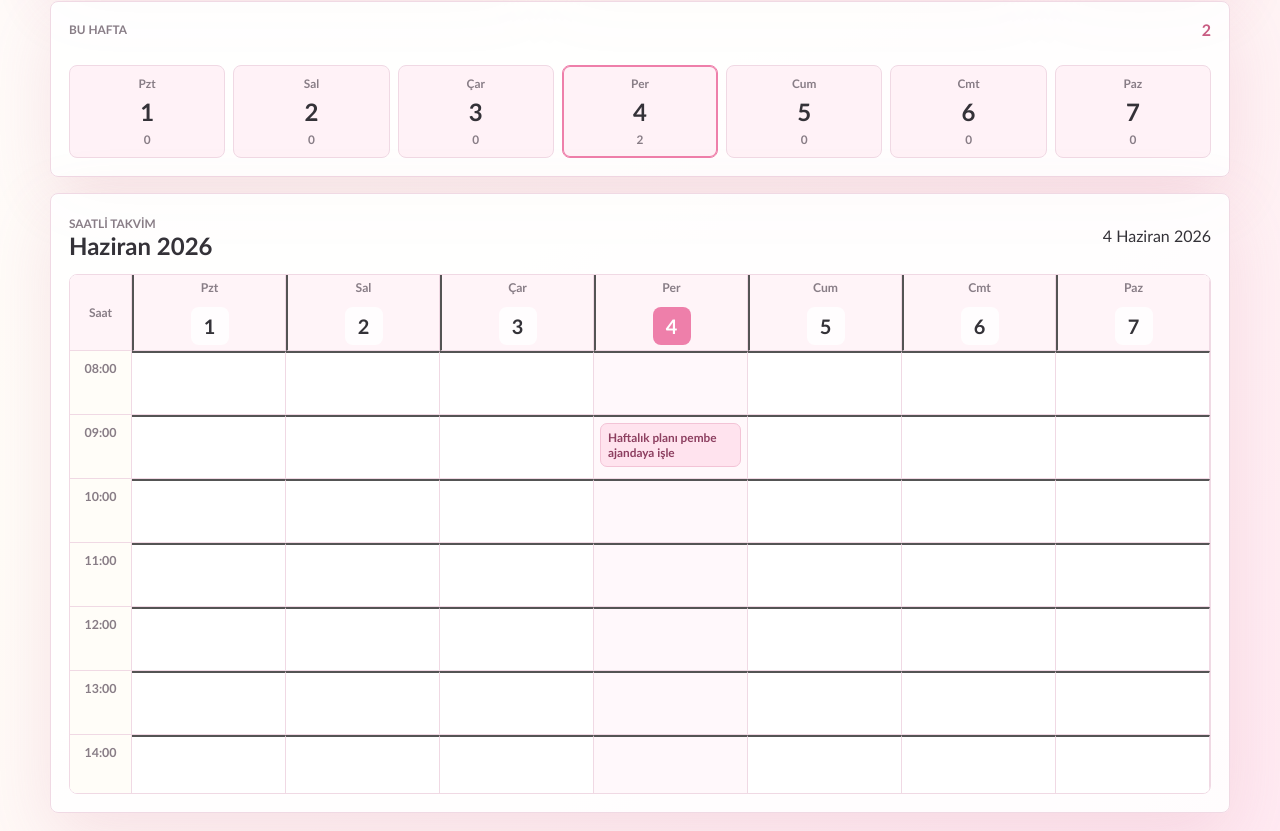
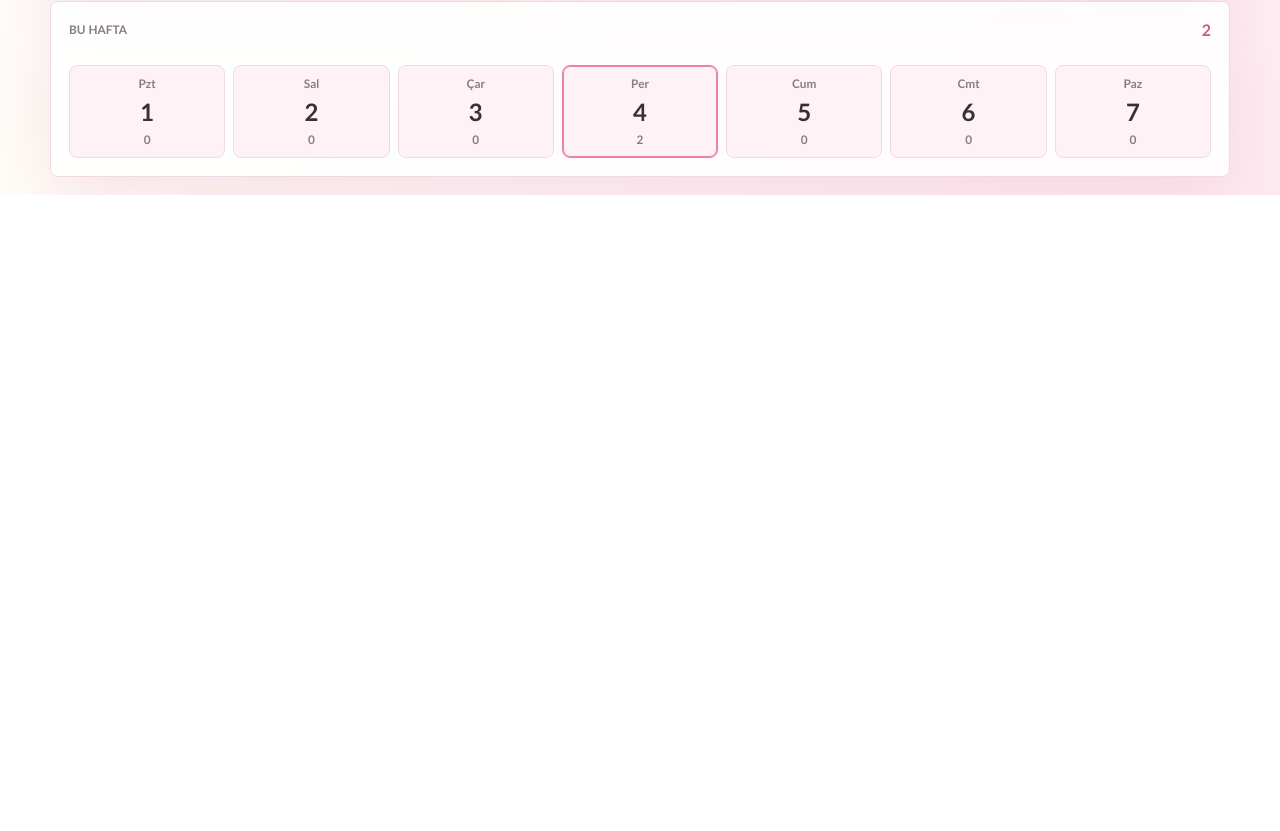
Before and after one commit to BlacxRabbit/Planner, a React (Vite) app: page / in a window 1280 px wide. Shown: the part 801-1632 px from the top of the page. After the commit the page ends 996 px from the top, so only its background shows below. Built offline with nearby package versions, Linux system fonts and the light colour scheme.

Commit message:
Revert "Restore hourly calendar panel"
This reverts commit 83e556f80aabe5d9e9e30f11501429fdb7efda87.

```diff
--- a/src/main.jsx
+++ b/src/main.jsx
@@ -368,64 +368,6 @@ function App() {
                   </button>
                 );
               })}
-            </div>
-          </section>
-
-          <section className="calendar-card calm-calendar">
-            <div className="calendar-head">
-              <div>
-                <span>Saatli takvim</span>
-                <h2>{monthFormatter.format(new Date(`${state.selectedDate}T12:00:00`))}</h2>
-              </div>
-              <p>{dateFormatter.format(new Date(`${state.selectedDate}T12:00:00`))}</p>
-            </div>
-
-            <div className="week-calendar" role="grid" aria-label="Haftalık saatli takvim">
-              <div className="time-corner">Saat</div>
-              {weekDays.map((day) => {
-                const iso = toISODate(day);
-                return (
-                  <button
-                    className={`day-head ${iso === state.selectedDate ? "is-selected" : ""}`}
-                    key={iso}
-                    type="button"
-                    onClick={() => selectSlot(iso, draftSlot.time)}
-                  >
-                    <span>{weekdayFormatter.format(day)}</span>
-                    <strong>{day.getDate()}</strong>
-                  </button>
-                );
-              })}
-
-              {hours.map((hour) => (
-                <React.Fragment key={hour}>
-                  <div className="time-label">{hour}</div>
-                  {weekDays.map((day) => {
-                    const iso = toISODate(day);
-                    const cellTasks = state.tasks.filter(
-                      (task) => task.date === iso && (task.time || "").slice(0, 2) === hour.slice(0, 2)
-                    );
-                    const cellReminders = state.reminders.filter(
-                      (reminder) => reminder.date === iso && (reminder.time || "").slice(0, 2) === hour.slice(0, 2)
-                    );
-
-                    return (
-                      <button
-                        className={`time-cell ${iso === state.selectedDate ? "is-selected" : ""}`}
-                        key={`${iso}-${hour}`}
-                        type="button"
-                        onClick={() => selectSlot(iso, hour)}
-                      >
-                        {[...cellTasks, ...cellReminders].map((item) => (
-                          <span className={`event-pill ${item.done ? "is-done" : ""}`} key={item.id}>
-                            {item.title}
-                          </span>
-                        ))}
-                      </button>
-                    );
-                  })}
-                </React.Fragment>
-              ))}
             </div>
           </section>
         </section>
--- a/src/styles.css
+++ b/src/styles.css
@@ -533,19 +533,6 @@ button {
   font-size: 1.5rem;
 }
 
-.calm-calendar {
-  padding: 18px;
-}
-
-.calm-calendar .week-calendar {
-  max-height: 520px;
-}
-
-.calm-calendar .time-label,
-.calm-calendar .time-cell {
-  min-height: 64px;
-}
-
 .cover-strip {
   display: grid;
   grid-template-columns: minmax(260px, 0.88fr) minmax(280px, 1fr);
```
